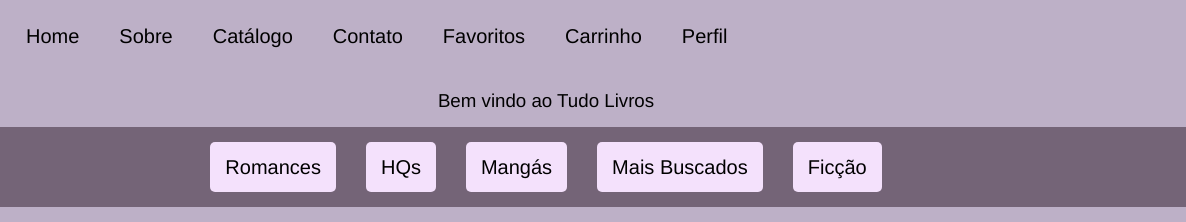
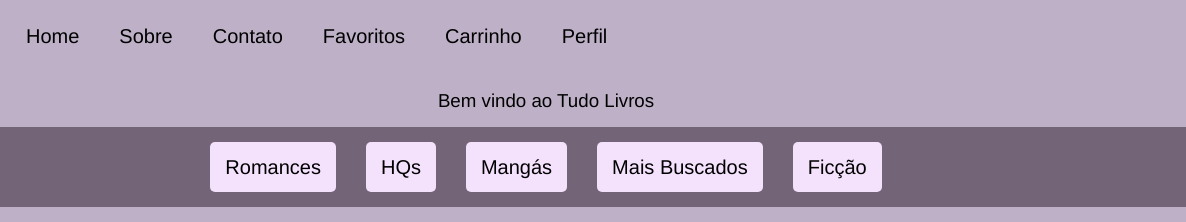
Before and after one commit to cjomode/e-commerce, a plain HTML site: page index.html in a window 1280 px wide. Shown: the top 222 px of the page, 94-1280 px from the left. Drawn offline with Linux system fonts and the light colour scheme.

Commit message:
update changes

```diff
--- a/index.html
+++ b/index.html
@@ -16,7 +16,6 @@
                 <ul >
                     <li><a href="#">Home</a></li>
                     <li><a href="#">Sobre</a></li>
-                    <li><a href="#">Catálogo</a></li>
                     <li><a href="#">Contato</a></li>
                     <li><a href="">Favoritos</a></li>
                     <li><a href="">Carrinho</a></li>
```
